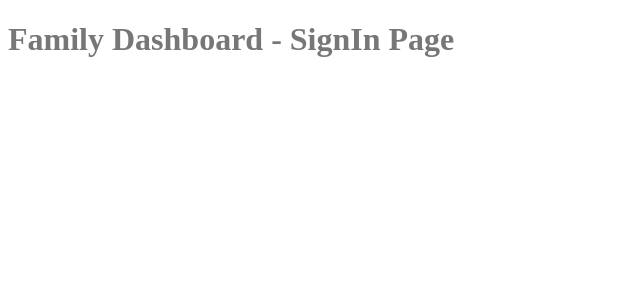
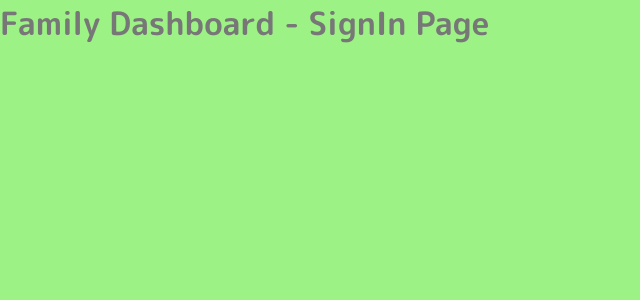
Before and after one commit to Lukasz-Semik/family-dashboard-frontend, a Vue app: page / in a window 1280 px wide. Shown: the top 300 px of the page, without its empty margins (0-640 px from the left). Built offline with nearby package versions, Linux system fonts and the light colour scheme.

Commit message:
add new font

```diff
--- a/public/index.html
+++ b/public/index.html
@@ -1,15 +1,22 @@
 <!DOCTYPE html>
 <html lang="en">
   <head>
-    <meta charset="utf-8">
-    <meta http-equiv="X-UA-Compatible" content="IE=edge">
-    <meta name="viewport" content="width=device-width,initial-scale=1.0">
-    <link rel="icon" href="<%= BASE_URL %>favicon.ico">
+    <meta charset="utf-8" />
+    <meta http-equiv="X-UA-Compatible" content="IE=edge" />
+    <meta name="viewport" content="width=device-width,initial-scale=1.0" />
+    <link rel="icon" href="<%= BASE_URL %>favicon.ico" />
+    <link
+      href="https://fonts.googleapis.com/css?family=M+PLUS+Rounded+1c:100,300,400,700,900&amp;subset=latin-ext"
+      rel="stylesheet"
+    />
     <title>family-dashboard-frontend</title>
   </head>
   <body>
     <noscript>
-      <strong>We're sorry but family-dashboard-frontend doesn't work properly without JavaScript enabled. Please enable it to continue.</strong>
+      <strong
+        >We're sorry but family-dashboard-frontend doesn't work properly without JavaScript enabled.
+        Please enable it to continue.</strong
+      >
     </noscript>
     <div id="app"></div>
     <!-- built files will be auto injected -->
--- /dev/null
+++ b/src/styles/_base.scss
@@ -0,0 +1,10 @@
+* {
+  box-sizing: border-box;
+  margin: 0;
+  padding: 0;
+  font-family: 'M PLUS Rounded 1c', sans-serif;
+}
+
+body {
+  background-color: $main-green;
+}
--- a/src/styles/_colors.scss
+++ b/src/styles/_colors.scss
@@ -1 +1,2 @@
 $test-color: #777;
+$main-green: #9df285;
--- a/vue.config.js
+++ b/vue.config.js
@@ -4,7 +4,8 @@ module.exports = {
       sass: {
         data: `
           @import "~@/styles/_colors";
-        `,
+          @import "~@/styles/_base";
+          `,
       },
     },
   },
```
